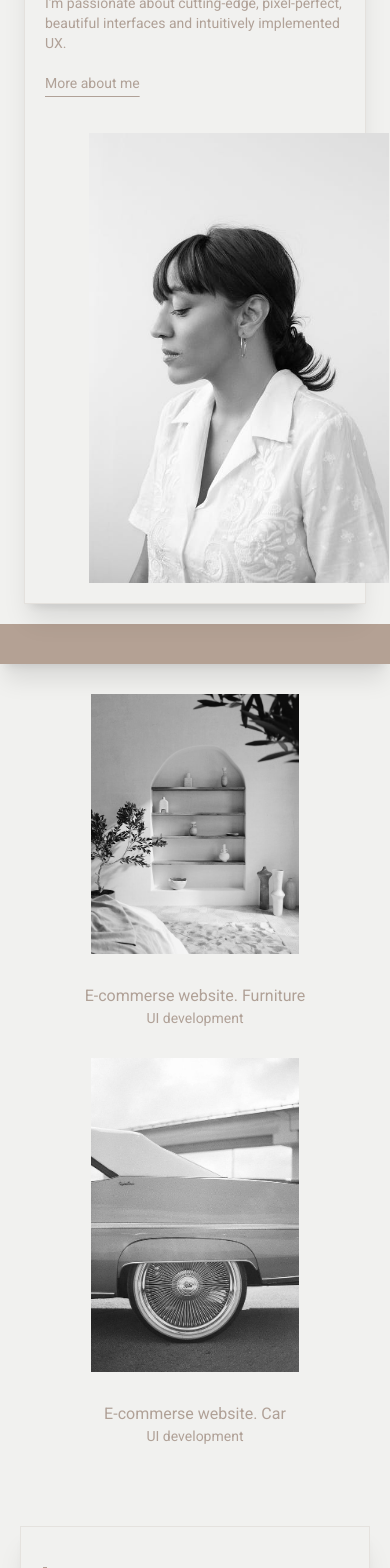
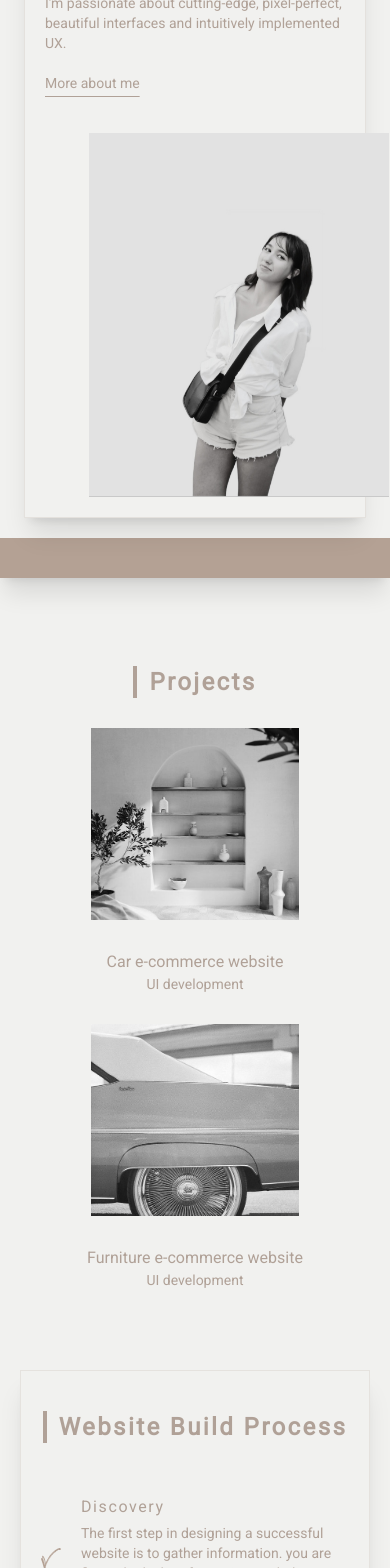
Before and after one commit to bilgebvli/personal-portfolio, a Vue app: page / in a window 390 px wide. Shown: the part 1120-2688 px from the top of the page. Built offline with nearby package versions, Linux system fonts and the light colour scheme.

Commit message:
Code reafctor

```diff
--- a/src/views/home/sections/about/index.vue
+++ b/src/views/home/sections/about/index.vue
@@ -18,10 +18,7 @@
         </a>
       </div>
       <div class="pt-5 w-full md:w-2/5">
-        <img
-          src="@/assets/images/pexels-photo-2453489.jpeg"
-          class="ml-11 mt-5"
-        />
+        <img src="@/assets/images/1668293820542.jpeg" class="ml-11 mt-5" />
       </div>
     </div>
   </div>
--- a/src/views/home/sections/process/index.vue
+++ b/src/views/home/sections/process/index.vue
@@ -2,18 +2,23 @@
   <div
     class="p-5 pt-5 bg-light-taupe contact shadow-xl shadow-light-taupe-500"
   ></div>
+  <div>
+    <div class="text-center mt-20">
+      <h2 :class="titleClasses1">Projects</h2>
+    </div>
     <img
       src="@/assets/images/a075499e1e472efa5a72692ea44e5cd1.jpeg"
-    class="w-52 md:w-72 img mx-auto block"
+      class="w-52 h-48 object-cover md:h-auto md:w-72 img mx-auto block"
     />
-  <h2 class="text-taupe text-center">E-commerse website. Furniture</h2>
+    <h2 class="text-taupe text-center">Car e-commerce website</h2>
     <p class="text-taupe text-sm text-center">UI development</p>
     <img
       src="@/assets/images/a9be68f1fc60c7c4697fd503d86147b9.jpeg"
-    class="w-52 md:w-72 img mx-auto block"
+      class="w-52 h-48 md:h-auto object-cover md:w-72 img mx-auto block"
     />
-  <h2 class="text-taupe text-center">E-commerse website. Car</h2>
+    <h2 class="text-taupe text-center">Furniture e-commerce website</h2>
     <p class="text-taupe text-sm text-center">UI development</p>
+  </div>
   <div class="deneme mx-0 lg:mx-20 md:grid md:grid-cols-2">
     <div :class="kk">
       <div class="text-center md:text-left mt-10">
@@ -41,11 +46,11 @@
         Get Started
       </a>
     </div>
-    <div class="relative xx mt-20">
+    <div :class="{ 'process-grid relative xx mt-20': true, active }">
       <img src="@/assets/images/1667915720876.png" />
       <a
         href="mailto:bilgebvli@gmail.com"
-        class="border border-light-taupe p-3 text-light-taupe w-2/4 absolute md:hidden block text-center"
+        class="p-3 w-2/4 absolute md:hidden block text-center bg-mouth text-opal-beach"
       >
         Get Started
       </a>
@@ -53,7 +58,6 @@
 
     <!-- <div :class="{ 'process-grid col-span-1': true, active }">
       <div class="banner mt-20 md:mt-32">
-
         <button class="border border-light-taupe p-3 text-light-taupe w-2/4">
           Get Started
         </button>
@@ -95,6 +99,9 @@ export default defineComponent({
         shadow-xl
         md:shadow-none
         order-last pb-10`;
+    },
+    titleClasses1() {
+      return 'text-2xl font-black border-l-4 border-taupe pl-3 text-taupe mt-2 tracking-m inline-block';
     },
     processItems() {
       return [
--- a/tailwind.config.js
+++ b/tailwind.config.js
@@ -11,6 +11,7 @@ module.exports = {
       taupe: '#b0a197',
       'light-taupe': '#b4a194',
       'opal-beach': '#f5e4d7',
+      mouth: '#d5bea7',
     },
     container: {
       center: true,
```
Also changed, not shown: src/assets/images/1668293820542.jpeg (added). Lines whose indentation alone changed are shown as unchanged.
